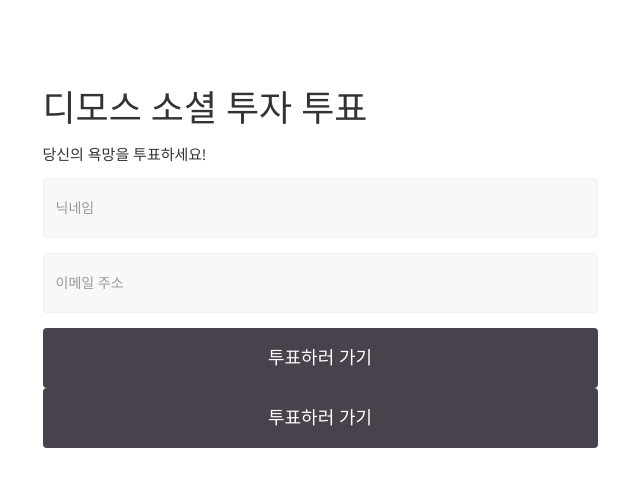
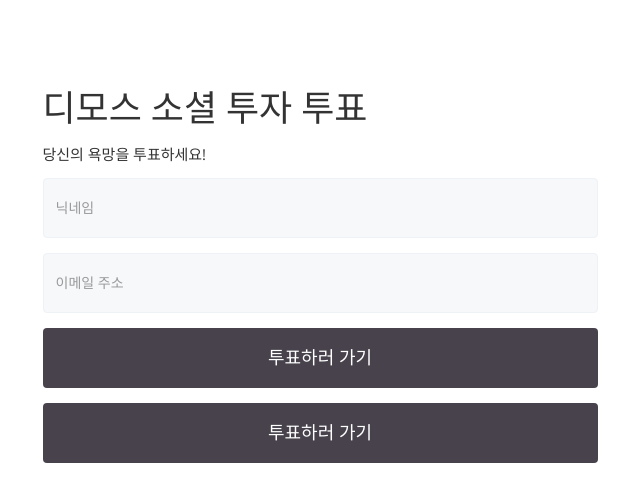
Before and after one commit to demos-people/demos-people.github.io, a Jekyll site: the page built from vote.html, in a window 1280 px wide. Shown: the top 502 px of the page, without its empty margins (320-960 px from the left). Built offline with Jekyll 4.4.1, drawn with Linux system fonts in a browser that asks for light colours; nearby versions of some CDN libraries; some web fonts are replaced.

Commit message:
modify vote page #7

```diff
--- a/vote.html
+++ b/vote.html
@@ -26,6 +26,8 @@ function vote() {
             </div>
             <div class="form-group">
               <button class="btn btn-default" type="submit" onclick="vote()">투표하러 가기</button>
+            </div>
+            <div class="form-group">
               <a href="{{ site.baseurl }}/voteProject"><button class="btn btn-danger">투표하러 가기</button></a>
             </div>
           </form>
```
